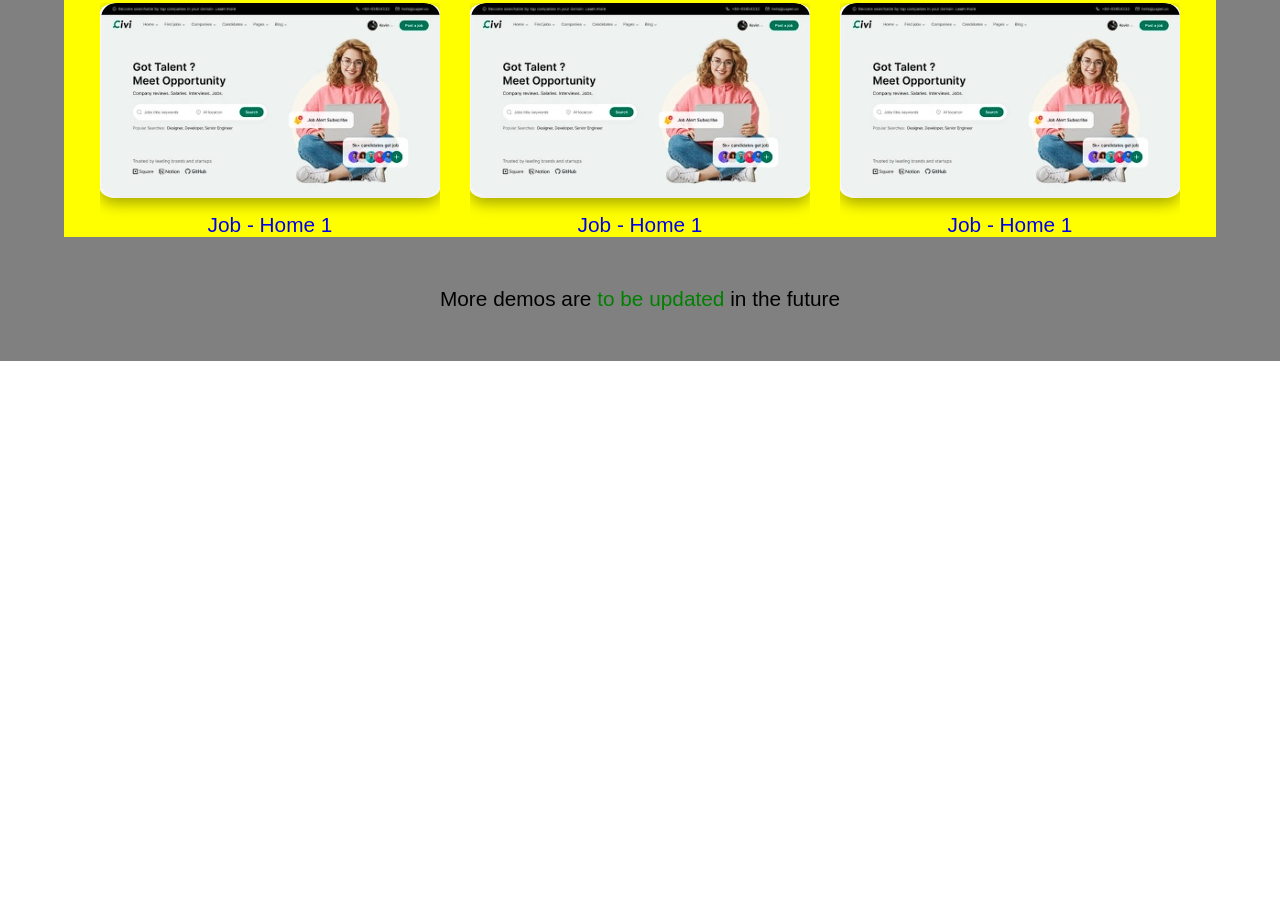
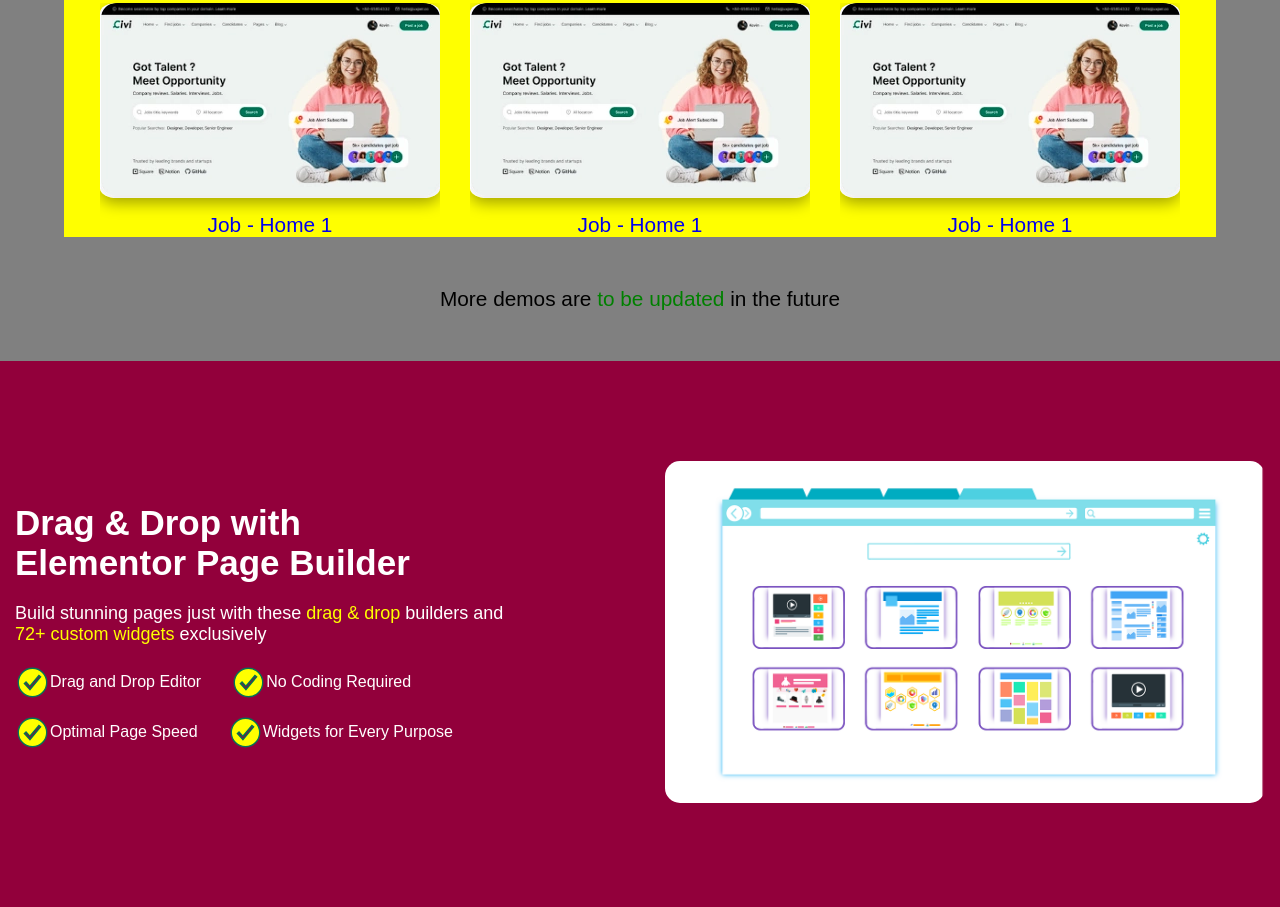
Before and after one commit to ZydrunasK/responsive-page, a website: page index.html in a window 1280 px wide. Shown: the part 1535-2442 px from the top of the page. Before the commit the page ends 1896 px from the top, so only its background shows below. Drawn offline with Linux system fonts and the light colour scheme.

Commit message:
one mroe section done

```diff
--- a/css/main.css
+++ b/css/main.css
@@ -1,3 +1,21 @@
+.flex {
+    display: flex;
+    justify-content: center;
+    align-items: center;
+    flex-wrap: wrap;
+}
+.flexColumn {
+    display: flex;
+    justify-content: center;
+    align-items: center;
+    flex-direction: column;
+}
+.white {
+    color: white;
+}
+.yellow {
+    color: yellow;
+}
 .frontSect {
     display: flex;
     position: relative;
@@ -56,6 +74,57 @@
     text-decoration: none;
     font-size: 1.3em;
 }
+.redCont {
+    gap: 150px;
+    background-color: #92003B;
+    padding: 100px 0;
+}
+.textBox {
+    width: 500px;
+    align-items: flex-start;
+    gap: 20px;
+}
+.checkCont {
+    display: flex;
+    justify-content: flex-start;
+}
+.redSpan {
+    padding:  0 30px 15px 0px;
+}
+.imgBox img {
+    width: 600px;
+    border-radius: 15px;
+}
+
+
+
+
+
+
+
+
+
+
+
+
+
+
+
+
+
+
+
+
+
+
+
+
+
+
+
+
+
+
 /* ---------------------------------------------- */
 /* ---------------------------------------------- */
 /* ---------------------------------------------- */
--- a/css/tri_layout.css
+++ b/css/tri_layout.css
@@ -1,8 +1,5 @@
 .triCont {
-    display: flex;
     background-color: grey;
-    justify-content: center;
-    flex-wrap: wrap;
 }
 .contbound {
     position: relative;
--- a/index.html
+++ b/index.html
@@ -46,7 +46,7 @@
                 <p class="phar">Unique demos created by professional designers. It is not only a theme but also the real sites. <span class="bold" >Easy 1 click demo importer.</span></p>
             </div>
         </section>
-        <section class="triCont">
+        <section class="triCont flexColumn">
             <div class="contbound">
                 <a href="#" class="cont mediumtext"><img class="imgbox" src="./imagine.webp" alt="image" />
                 <p>Job - Home 1</p></a>
@@ -71,6 +71,54 @@
                 <p class="mediumtext">More demos are <span style="color: green;">to be updated </span>in the future</p>
             </div>
         </section>
+
+        <section class="redCont white flex">
+            <div class="textBox flexColumn">
+                <h2 class="mediumH">Drag & Drop with <br> Elementor Page Builder</h2>
+                    <p class="phar">Build stunning pages just with these <span class="yellow">drag & drop</span> builders and <span class="yellow">72+ custom widgets</span> exclusively</p>
+
+                    <div class="checkCont flex">
+                        <span class="redSpan flex">
+                            <svg stroke="#007456" fill="yellow" stroke-width="20" viewBox="0 0 512 512" height="35px" width="35px" xmlns="http://www.w3.org/2000/svg">
+                            <path d="M256 48C141.31 48 48 141.31 48 256s93.31 208 208 208 208-93.31 208-208S370.69 48 256 48zm-38 312.38-80.6-89.57 23.79-21.41 56 62.22L350 153.46 374.54 174z">
+                            </path>
+                            </svg>
+                            Drag and Drop Editor
+                        </span>
+
+                        <span class="redSpan flex">
+                            <svg stroke="#007456" fill="yellow" stroke-width="20" viewBox="0 0 512 512" height="35px" width="35px" xmlns="http://www.w3.org/2000/svg">
+                            <path d="M256 48C141.31 48 48 141.31 48 256s93.31 208 208 208 208-93.31 208-208S370.69 48 256 48zm-38 312.38-80.6-89.57 23.79-21.41 56 62.22L350 153.46 374.54 174z">
+                            </path>
+                            </svg>
+                            No Coding Required
+                        </span>
+
+                        <span class="redSpan flex">
+                            <svg stroke="#007456" fill="yellow" stroke-width="20" viewBox="0 0 512 512" height="35px" width="35px" xmlns="http://www.w3.org/2000/svg">
+                            <path d="M256 48C141.31 48 48 141.31 48 256s93.31 208 208 208 208-93.31 208-208S370.69 48 256 48zm-38 312.38-80.6-89.57 23.79-21.41 56 62.22L350 153.46 374.54 174z">
+                            </path>
+                            </svg>
+                            Optimal Page Speed
+                        </span>
+
+                        <span class="redSpan flex">
+                            <svg stroke="#007456" fill="yellow" stroke-width="20" viewBox="0 0 512 512" height="35px" width="35px" xmlns="http://www.w3.org/2000/svg">
+                            <path d="M256 48C141.31 48 48 141.31 48 256s93.31 208 208 208 208-93.31 208-208S370.69 48 256 48zm-38 312.38-80.6-89.57 23.79-21.41 56 62.22L350 153.46 374.54 174z">
+                            </path>
+                            </svg>
+                            Widgets for Every Purpose
+                        </span>
+                    </div>
+
+            </div>
+            <div class="imgBox">
+                <img src="./websitePic.png" alt="civiSiteExample">
+            </div>
+        </section>
+
+
+
     </main>
     <footer></footer>
 </body>
```
Also changed, not shown: websitePic.png (added).
